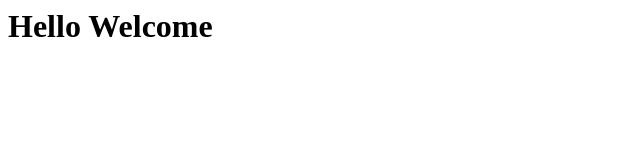
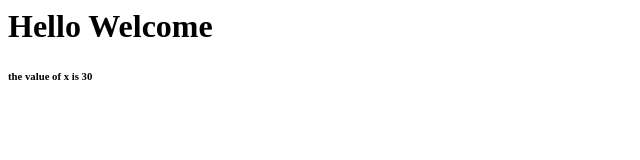
Before and after one commit to LikhithRanga/git-bash, a plain HTML site: page index.html in a window 1280 px wide. Shown: the full height of the page, 0-640 px from the left. Drawn offline with Linux system fonts and the light colour scheme.

Commit message:
adding scipt for x

```diff
--- a/index.html
+++ b/index.html
@@ -1 +1,9 @@
 <h1>Hello Welcome</h1>
+<html>
+    <head>
+    <script>$x=80</script>
+    </head>
+    <body>
+        <h6>the value of x is 30</h6>
+    </body>
+</html>
```
